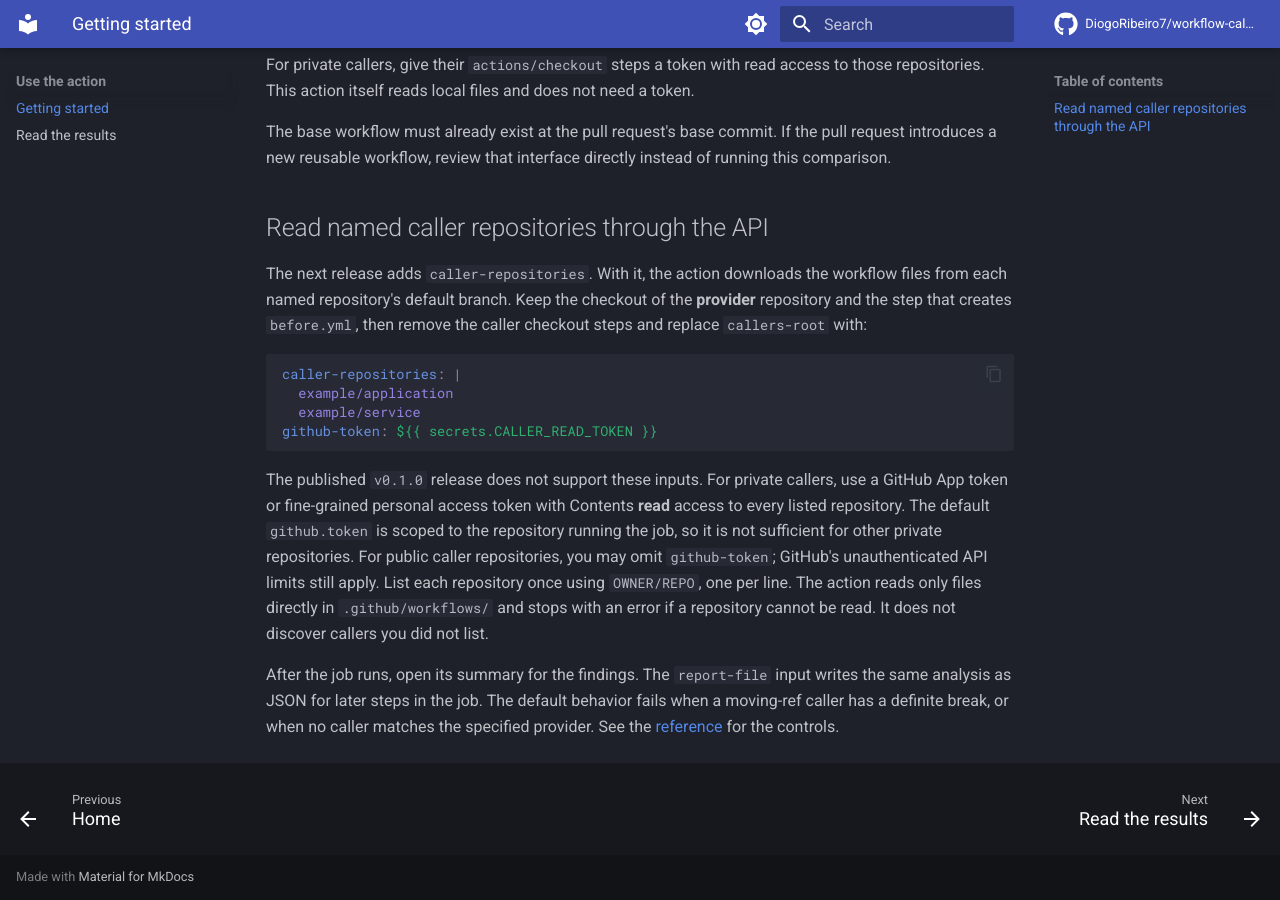
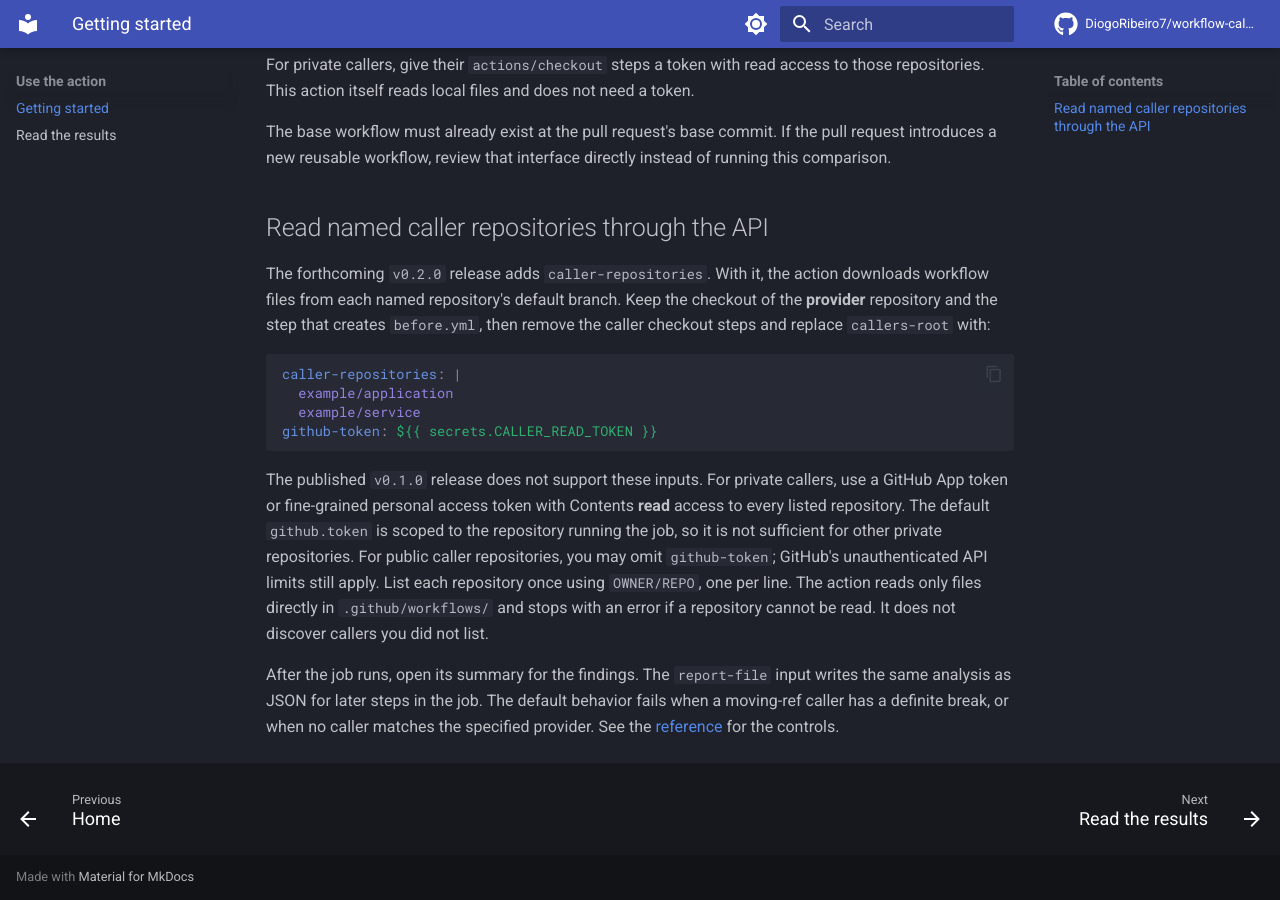
Before and after one commit to DiogoRibeiro7/workflow-call-impact, an MkDocs documentation site: the page built from docs/getting-started.md, in a window 1280 px wide and 900 px high, scrolled down 1081 px. Built offline with MkDocs 1.6.1 and Material for MkDocs 9.7.7, drawn with Linux system fonts in a browser that asks for light colours; comment, search, counter and statistics services are not loaded.

Commit message:
chore: prepare v0.2.0 release

````diff
--- a/docs/getting-started.md
+++ b/docs/getting-started.md
@@ -58,9 +58,9 @@ directly instead of running this comparison.
 
 ## Read named caller repositories through the API
 
-The next release adds `caller-repositories`. With it, the action downloads the
-workflow files from each named repository's default branch. Keep the checkout
-of the **provider** repository and the step that creates `before.yml`, then
+The forthcoming `v0.2.0` release adds `caller-repositories`. With it, the action
+downloads workflow files from each named repository's default branch. Keep the
+checkout of the **provider** repository and the step that creates `before.yml`, then
 remove the caller checkout steps and replace `callers-root` with:
 
 ```yaml
--- a/package.json
+++ b/package.json
@@ -1,6 +1,6 @@
 {
   "name": "workflow-call-impact",
-  "version": "0.1.0",
+  "version": "0.2.0",
   "private": true,
   "type": "module",
   "engines": {
````
Also changed, not shown: README.md (+4 -5 lines), docs/index.md (+1 -1 lines), docs/reference.md (+1 -1 lines), 1 other file.
